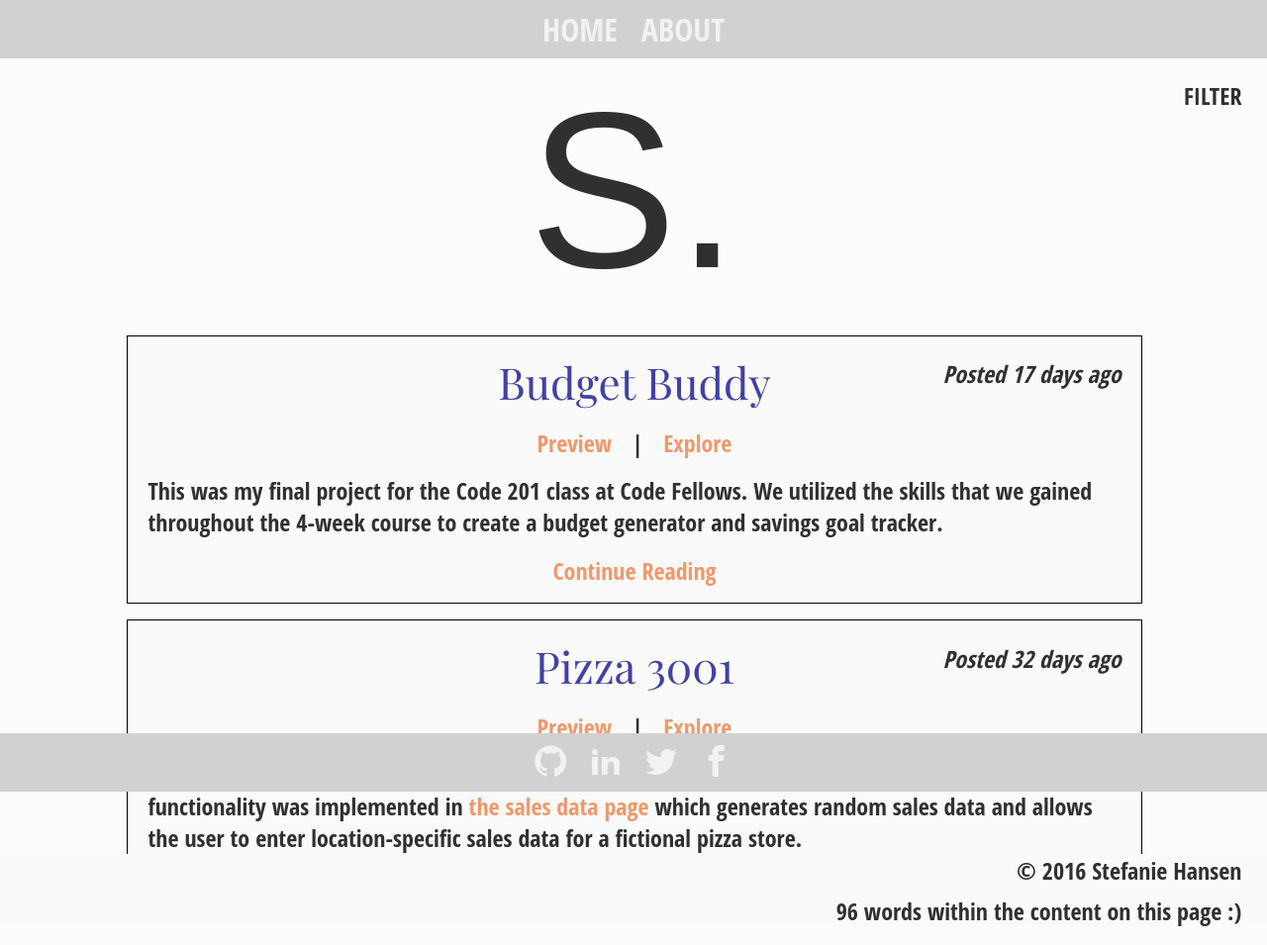
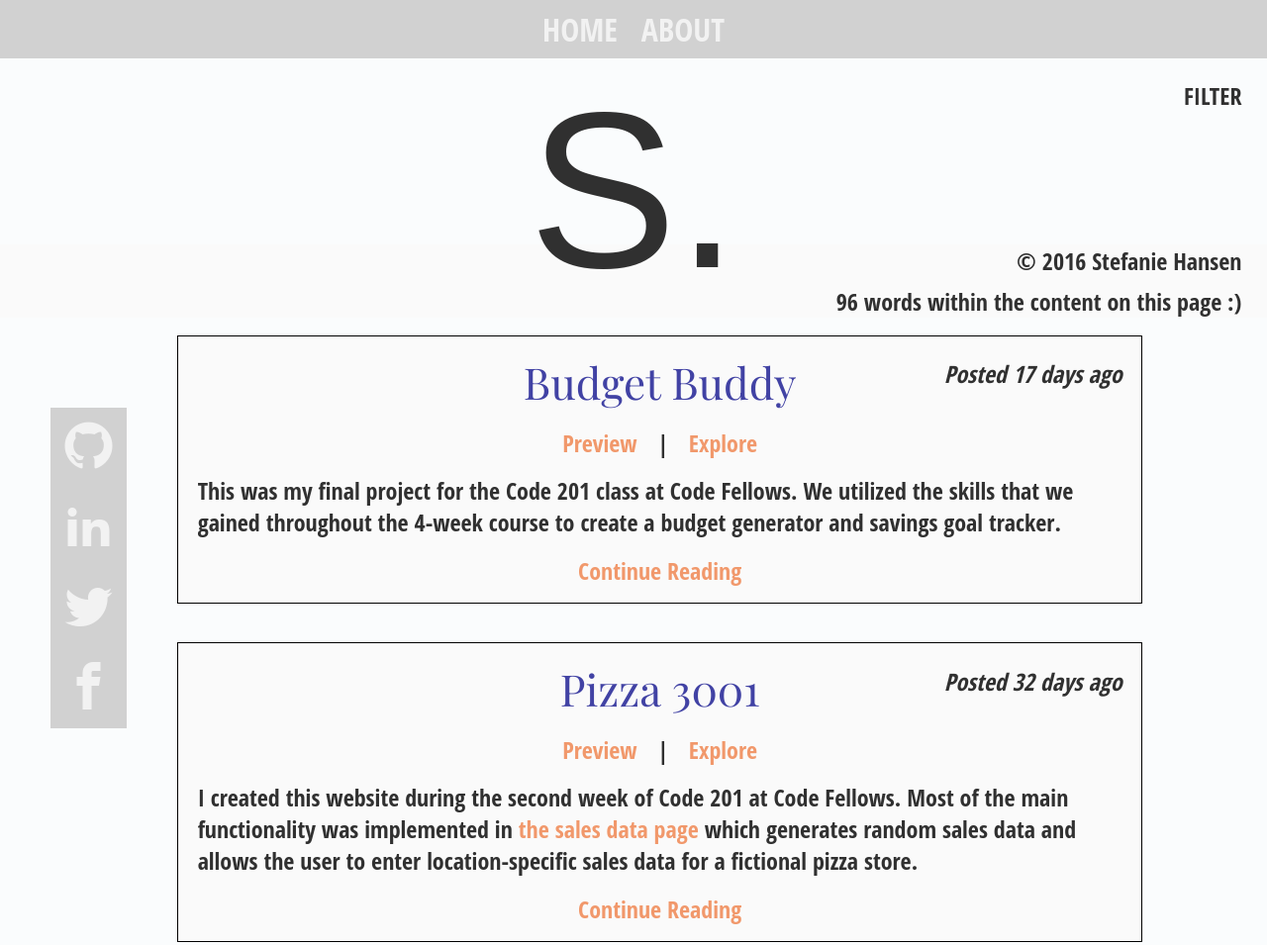
Before and after one commit to stefuhnee/portfolio, a plain HTML site: page index.html in a window 1280 px wide. Shown: the whole page at 99% size. Drawn offline with nearby package versions, Linux system fonts and the light colour scheme; files whose address does not match are found by name; a web font is replaced by a local one.

Commit message:
Experimenting with social nav bar placement on largest screen size. Not sure if I like it yet

```diff
--- a/styles/module.css
+++ b/styles/module.css
@@ -217,4 +217,28 @@ max-width:90%;
   #about-heading-group {
     margin-top: 8vmin;
   }
+  main {
+    width: 100%;
+    position: relative;
+  }
+  #projects {
+    width: 76%;
+    position: absolute;
+    right: 10%;
+  }
+  nav.social {
+    position: fixed;
+    bottom: 8%;
+    left: 4%;
+    font-size: 6vmin;
+    width: 6%;
+  }
+  article.article-box {
+    margin-bottom: 4%;
+  }
+  nav.social ul, nav.social li {
+    display: block;
+    padding-left: 2%;
+    padding-right: 2%;
+  }
 }
```
